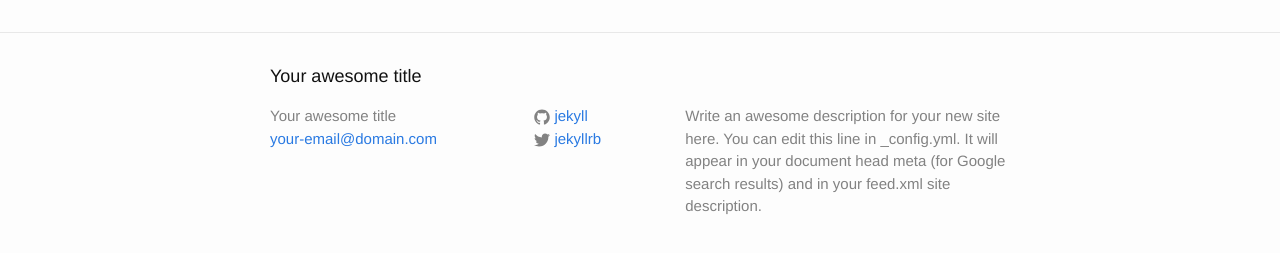
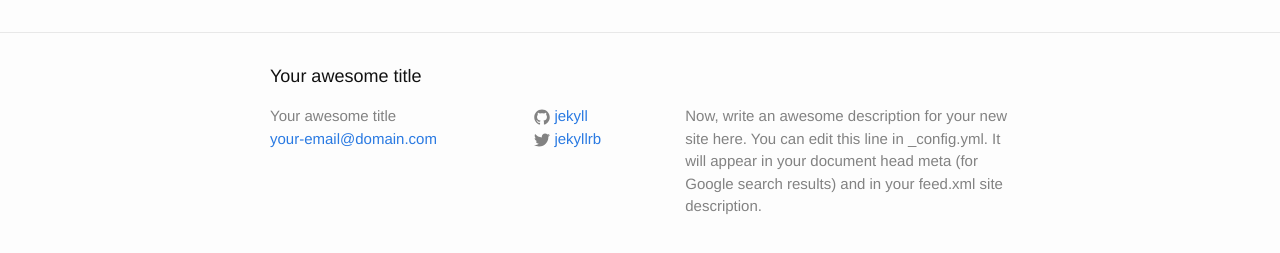
Before and after one commit to BountyHunter19019/BountyHunter19019.github.io, a Jekyll site: the page built from index.html, in a window 1280 px wide. Shown: the part 264-517 px from the top of the page. Built offline with Jekyll 4.4.1, drawn with Linux system fonts in a browser that asks for light colours.

Commit message:
Update _config.yml

```diff
--- a/_config.yml
+++ b/_config.yml
@@ -9,7 +9,7 @@
 title: Your awesome title
 email: your-email@domain.com
 description: > # this means to ignore newlines until "baseurl:"
-  Write an awesome description for your new site here. You can edit this
+  Now, write an awesome description for your new site here. You can edit this
   line in _config.yml. It will appear in your document head meta (for
   Google search results) and in your feed.xml site description.
 baseurl: "" # the subpath of your site, e.g. /blog
```
